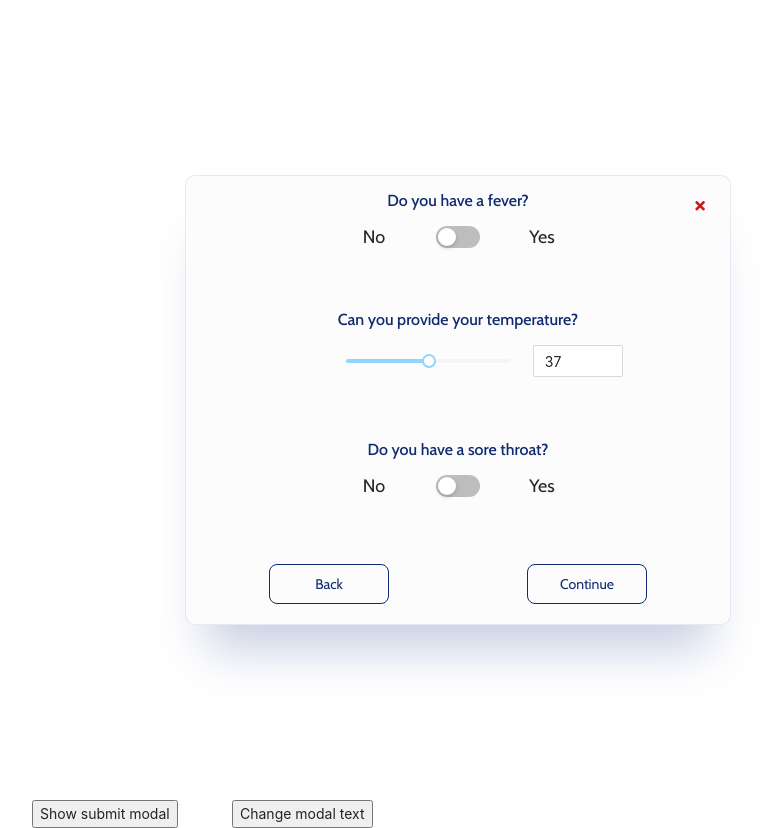
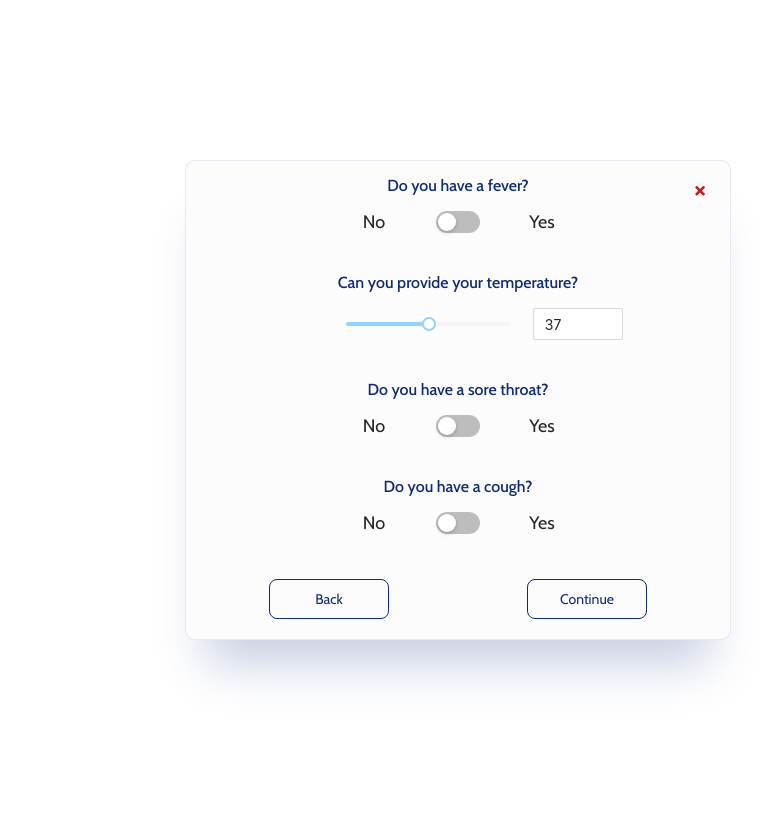
Before and after one commit to theajstars/Project-COPOD, a React (Create React App) app: page /new in a window 1280 px wide. Both pictures are taken after a click on the button "Continue". Shown: the whole page, without its empty margins (182-944 px from the left). After the commit the page ends 800 px from the top, so only its background shows below. Built offline with nearby package versions, Linux system fonts and the light colour scheme; what react-toast-notifications would draw is missing.

Commit message:
Worked on changing model processing texts

```diff
--- a/src/Assets/CSS/take-test.css
+++ b/src/Assets/CSS/take-test.css
@@ -7,7 +7,7 @@
 .test-segment-container {
   width: 546px;
   max-width: 98%;
-  height: 450px;
+  height: 480px;
   padding: 20px;
   border: 1px solid rgba(41, 71, 148, 0.1);
   box-sizing: border-box;
--- a/src/Components/Auth/User/TakeTest.jsx
+++ b/src/Components/Auth/User/TakeTest.jsx
@@ -19,7 +19,6 @@ import {
 } from "antd";
 import { motion } from "framer-motion";
 //Import countries.json for users location entry
-// import * as countries from "../../../Assets/JSON/SelectCountries.json";
 import { countries } from "../../../Assets/JSON/JsonExports";
 
 import ModalBlur from "../../ModalBlur";
@@ -70,8 +69,9 @@ export default function TakeTest() {
   const [fever, setFever] = useState(false);
   const [feverValue, setFeverValue] = useState(37);
   const [soreThroat, setSoreThroat] = useState(false);
+  const [cough, setCough] = useState(false);
+
   const [bodyPain, setBodyPain] = useState(false);
-
   const [bodyPainValue, setBodyPainValue] = useState(false);
   const [isBodyPainValueDisabled, setBodyPainValueDisabled] = useState(true);
 
@@ -106,6 +106,7 @@ export default function TakeTest() {
   const handleSubmitSucess = (e) => {
     setSubmitModalVisible(false);
     setTestModal(true);
+
     console.log("Submitted successfully!");
   };
   useEffect(() => {
@@ -165,6 +166,31 @@ export default function TakeTest() {
       setAge(1);
     }
   }, [age]);
+
+  //Transition modal text when modal is visible
+  useEffect(() => {
+    if (testModal) {
+      function changeProcessingText(index) {
+        setProcessingResultText(processingResultTexts[index]);
+      }
+
+      setTimeout(() => {
+        changeProcessingText(0);
+      }, 800);
+      setTimeout(() => {
+        changeProcessingText(1);
+      }, 1000);
+      setTimeout(() => {
+        changeProcessingText(2);
+      }, 1500);
+      setTimeout(() => {
+        changeProcessingText(3);
+      }, 3000);
+      setTimeout(() => {
+        changeProcessingText(4);
+      }, 3600);
+    }
+  }, [testModal]);
 
   return (
     <>
@@ -359,6 +385,23 @@ export default function TakeTest() {
                   size="default"
                   onChange={(e) => {
                     setSoreThroat(e);
+                  }}
+                />
+                <span className="test-segment-answer-option cabin">Yes</span>
+              </div>
+            </div>
+            <div className="test-segment-question flex-column">
+              <span className="test-segment-question-text">
+                Do you have a cough?
+              </span>
+              <br />
+              <br />
+              <div className="test-segment-answer-options flex-row">
+                <span className="test-segment-answer-option cabin">No</span>
+                <Switch
+                  size="default"
+                  onChange={(e) => {
+                    setCough(e);
                   }}
                 />
                 <span className="test-segment-answer-option cabin">Yes</span>
@@ -565,34 +608,8 @@ export default function TakeTest() {
           </motion.div>
         </div>
 
-        <button
-          onClick={() => {
-            setTestModal(!testModal);
-            console.log(testModal);
-          }}
-          style={{
-            zIndex: 999999,
-            position: "absolute",
-          }}
-        >
-          Show submit modal
-        </button>
-        <button
-          onClick={() => {
-            const index = processingResultTexts.indexOf(processingResultText);
-            setProcessingResultText(processingResultTexts[index + 1]);
-          }}
-          style={{
-            zIndex: 999999,
-            position: "absolute",
-            marginLeft: "200px",
-          }}
-        >
-          Change modal text
-        </button>
         {/* Modal background to show while processing test results */}
         <ModalBlur visible={testModal} />
-        {/* {testModal && ( */}
         <motion.div
           className="processing-results flex-row"
           initial={{
@@ -612,7 +629,6 @@ export default function TakeTest() {
             <i className="fas fa-spinner fa-spin"></i>
           </span>
         </motion.div>
-        {/* )} */}
       </Container>
     </>
   );
```
